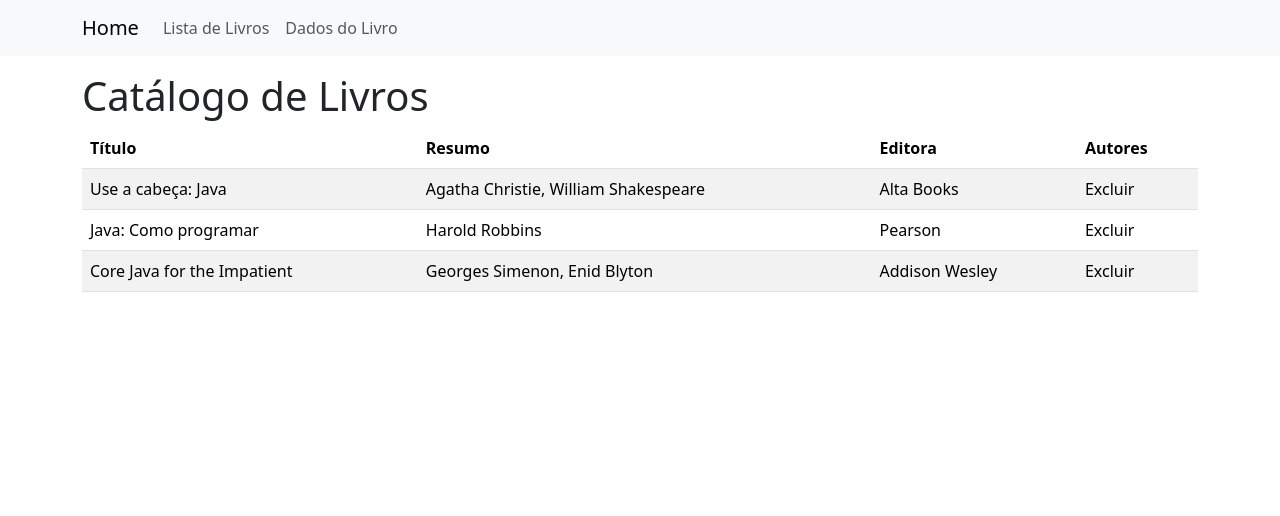
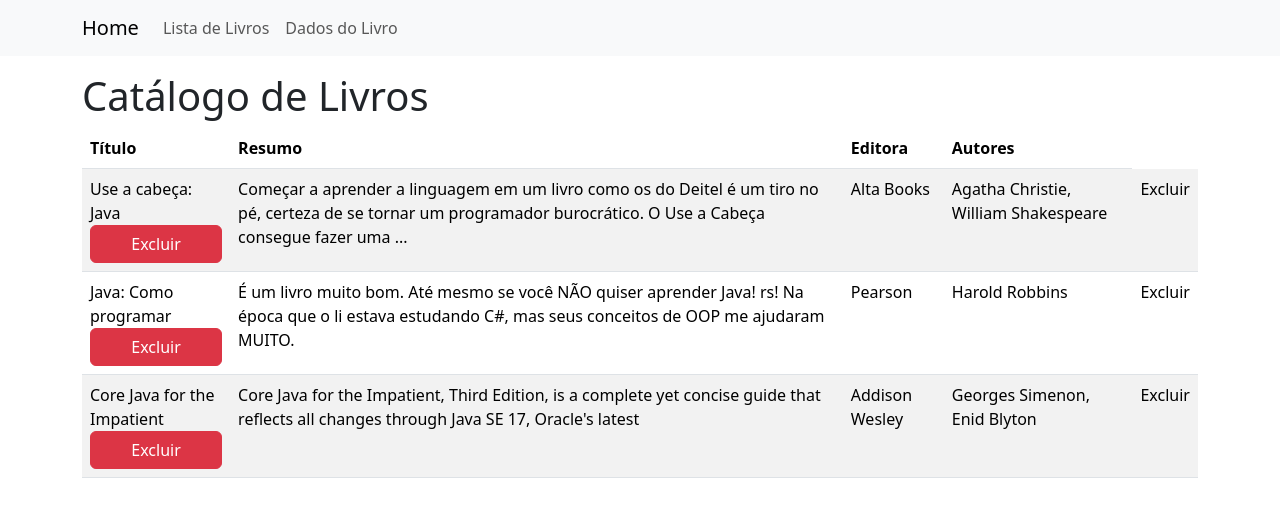
Before and after one commit to cleydsoncavalcanti/estacio-mundo2-nivel3-next, a Next.js app: page /LivroLista in a window 1280 px wide. Shown: the top 516 px of the page. Built offline with nearby package versions, Linux system fonts and the light colour scheme.

Commit message:
🐛 colunas lista de livros

```diff
--- a/componentes/LinhaLivro.tsx
+++ b/componentes/LinhaLivro.tsx
@@ -15,9 +15,17 @@
 
   return (
     <tr>
-      <td>{livro.título}</td>
+      <td>
+        <div className="d-flex flex-column">
+          {livro.título}
+          <button onClick={excluir} className="btn btn-danger">
+            Excluir
+          </button>
+        </div>
+      </td>
+      <td>{livro.resumo}</td>
+      <td>{controleEditora.getNomeEditora(livro.codEditora)}</td>
       <td>{livro.autores.join(", ")}</td>
-      <td>{controleEditora.getNomeEditora(livro.codEditora)}</td>
       <td>
         <button onClick={excluir}>Excluir</button>
       </td>
```
